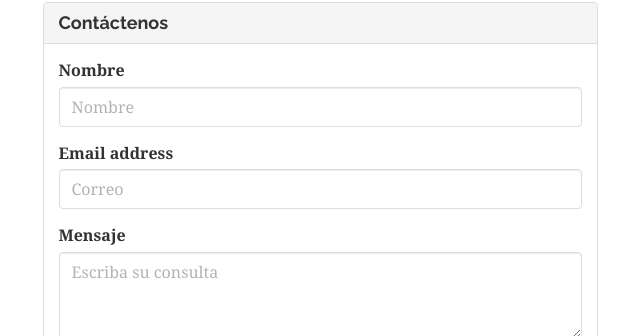
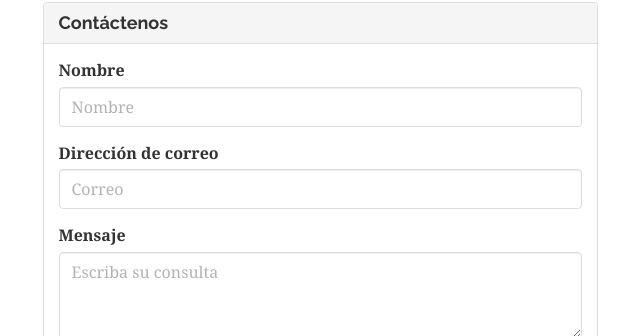
Before and after one commit to francocatena/tueche-site, a Jekyll site: the page built from index.html, in a window 1280 px wide. Shown: the part 333-669 px from the top of the page, without its empty margins (320-960 px from the left). Built offline with Jekyll 4.4.1, drawn with Linux system fonts in a browser that asks for light colours.

Commit message:
Form contact in plain format

```diff
--- a/index.html
+++ b/index.html
@@ -24,7 +24,7 @@ layout: default
             <input class="form-control" type="text" name="name" id="name" placeholder="Nombre">
           </div>
           <div class="form-group">
-            <label for="email">Email address</label>
+            <label for="email">Dirección de correo</label>
             <input class="form-control" type="email" name="email" id="email" placeholder="Correo">
           </div>
           <div class="form-group">
@@ -34,6 +34,7 @@ layout: default
 
           <input type="hidden" name="_next" value="http://www.tueche.com.ar/thanks.html">
           <input type="hidden" name="_subject" value="Contacto web www.tueche.com.ar">
+          <input type="hidden" name="_format" value="plain">
           <input class="hidden" type="text" name="_gotcha">
 
           <button type="submit" class="btn btn-default">Enviar</button>
```
